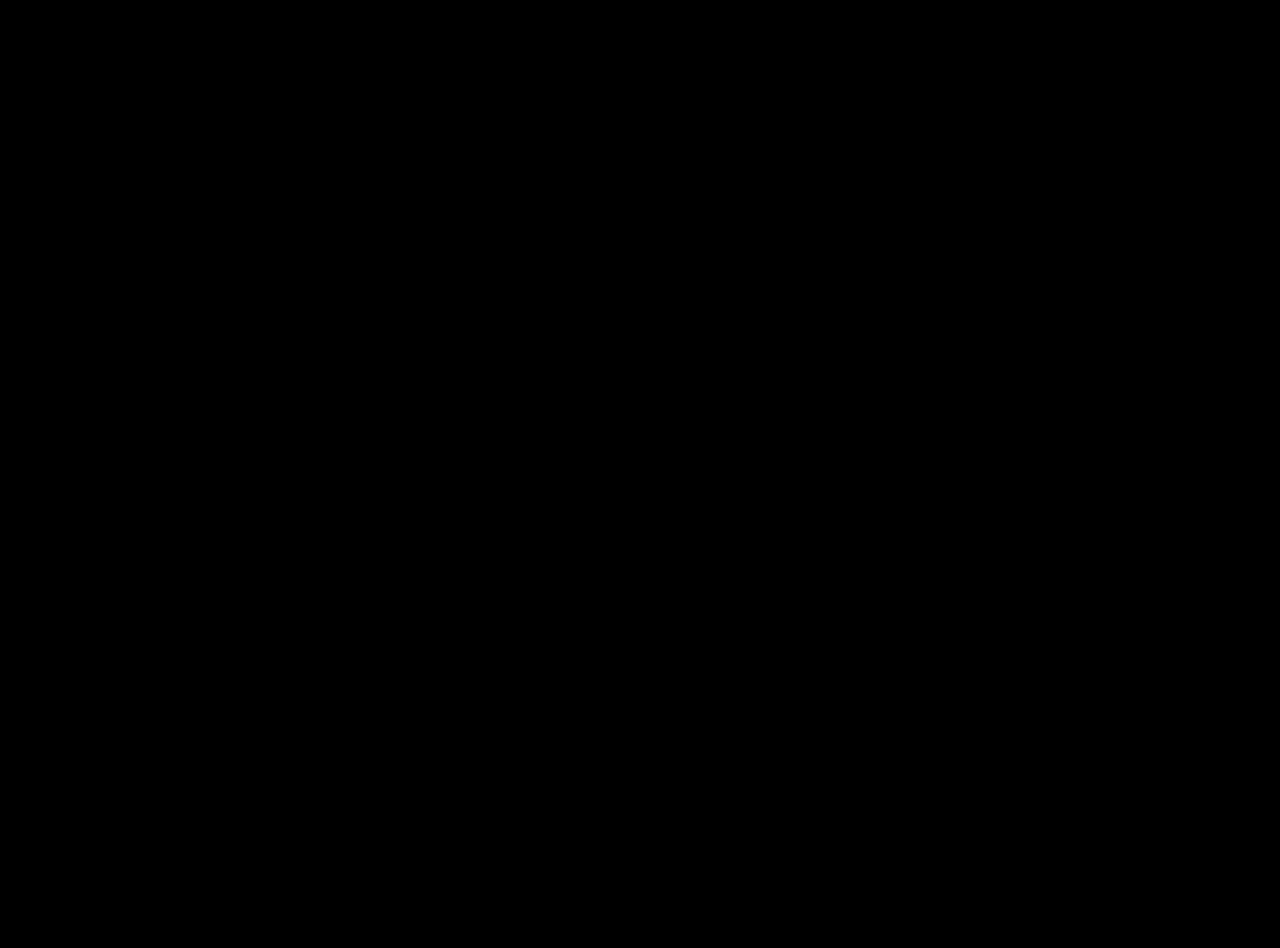
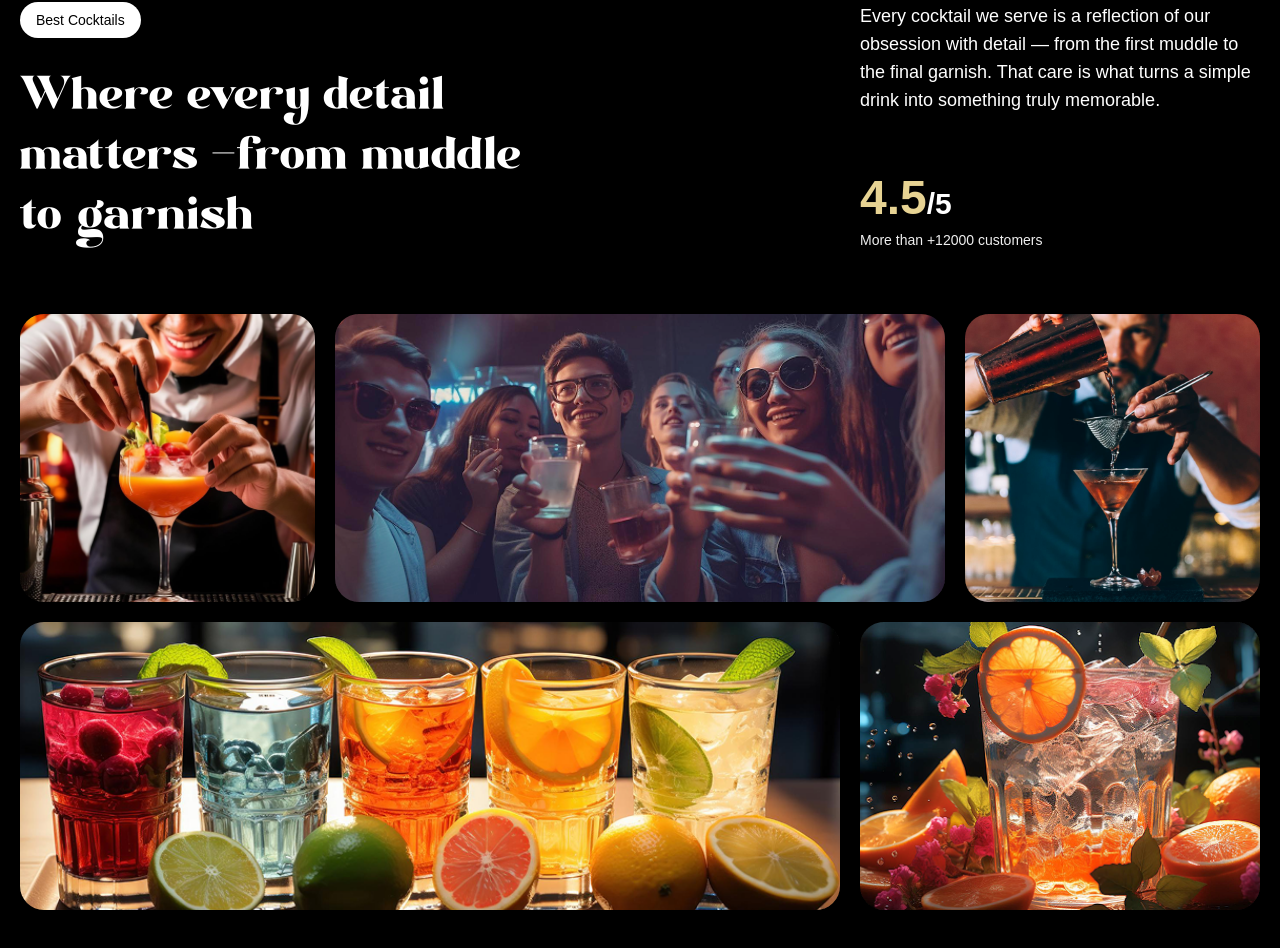
Before and after one commit to FebrioEvanHartanto/mojito-landing-page, a Next.js app: page / in a window 1280 px wide. Shown: the part 1710-2658 px from the top of the page. Before the commit the page ends 1600 px from the top, so only its background shows below. Built offline with nearby package versions, Linux system fonts and the light colour scheme; a web font is replaced by a local one.

Commit message:
Added about section and gsap animation

```diff
--- /dev/null
+++ b/app/components/About.tsx
@@ -0,0 +1,134 @@
+import gsap from 'gsap';
+import { SplitText} from 'gsap/all'
+import { useGSAP } from '@gsap/react'
+import Image from "next/image"
+
+const About = () => {
+    useGSAP(() => {
+        const titleSplit = SplitText.create('#about h2', {
+            type: 'words'
+        });
+
+        const textSplit = new SplitText('.about-text', {
+            type: 'lines'
+        });
+
+        const statsSplit = new SplitText('.stats p', {
+            type: 'lines'
+        });
+
+        const scrollTimeline = gsap.timeline({
+            scrollTrigger: {
+                trigger: '#about',
+                start: 'top center',
+            }
+        });
+
+        scrollTimeline
+            .from(titleSplit.words, {
+                opacity: 0,
+                yPercent: 100,
+                duration: 0.6,
+                ease: "expo.out",
+                stagger: 0.015,
+            })
+            .from(textSplit.lines, {
+                opacity: 0,
+                yPercent: 100,
+                duration: 0.6,
+                ease: "expo.out",
+                stagger: 0.04,
+            }, "-=0.3")
+            .from(statsSplit.lines, {
+                opacity: 0,
+                yPercent: 100,
+                duration: 0.5,
+                ease: "expo.out",
+                stagger: 0.05,
+            }, "-=0.2")
+            .from(".top-grid div, .bottom-grid div", {
+                opacity: 0,
+                scale: 0.97,
+                duration: 0.6,
+                ease: "power2.out",
+                stagger: 0.04,
+            }, "-=0.2");
+    })
+
+    return (
+        <div id="about">
+            <div className="mb-16 md:px-0 px-5">
+                <div className="content">
+                    <div className="md:col-span-8">
+                        <p className="badge">Best Cocktails</p>
+                        <h2>
+                            Where every detail matters <span className="text-white">-</span>
+                            from muddle to garnish
+                        </h2>
+                    </div>
+
+                    <div className="sub-content">
+                        <p className="about-text">
+                            Every cocktail we serve is a reflection of our obsession with detail — from the first muddle to the final garnish. That care is what turns a simple drink into something truly memorable.
+                        </p>
+
+                        <div className="stats">
+                            <p className="md:text-3xl text-xl font-bold">
+                                <span>4.5</span>/5
+                            </p>
+                            <p className="text-sm text-white-100">
+                                More than +12000 customers
+                            </p>
+                        </div>
+                    </div>
+                </div>
+            </div>
+
+            <div className="top-grid">
+                <div className="md:col-span-3 relative" >
+                    <div  className="noisy" />
+                    <Image src="/images/abt1.png"
+                           alt="grid-img-1"
+                           fill
+                           className="object-cover"/>
+                </div>
+
+                <div className="md:col-span-6 relative">
+                    <div  className="noisy" />
+                    <Image src="/images/abt2.png"
+                           alt="grid-img-2"
+                           fill
+                           className="object-cover"/>
+                </div>
+
+                <div className="md:col-span-3 relative">
+                    <div  className="noisy" />
+                    <Image src="/images/abt5.png"
+                           alt="grid-img-5"
+                           fill
+                           className="object-cover"/>
+                </div>
+            </div>
+
+            <div className="bottom-grid">
+                <div className="md:col-span-8 relative">
+                    <div  className="noisy" />
+                    <Image src="/images/abt3.png"
+                           alt="grid-img-3"
+                           fill
+                           className="object-cover"/>
+                </div>
+
+                <div className="md:col-span-4 relative">
+                    <div  className="noisy" />
+                    <Image src="/images/abt4.png"
+                           alt="grid-img-4"
+                           fill
+                           className="object-cover"/>
+                </div>
+            </div>
+
+        </div>
+    )
+}
+export default About
--- a/app/components/Hero.tsx
+++ b/app/components/Hero.tsx
@@ -91,7 +91,7 @@
     return (
         <>
             <section id="hero" ref={heroRef} className="noisy">
-                <h1 className="title">MOJITO</h1>
+                <h1 className="title">CONCOCTA</h1>
 
                 <Image
                     src="/images/hero-left-leaf.png"
@@ -112,7 +112,7 @@
                 <div className="body">
                     <div className="content">
                         <div className="space-y-5 hidden md:block">
-                            <p>Cool. Crisp. Classic.</p>
+                            <p className="subtitle">Cool. Crisp. Classic.</p>
                             <p className="subtitle">
                                 Sip the Spirit
                                 <br />
@@ -126,7 +126,7 @@
                                 creative flair, and timeless recipes — designed to delight your
                                 senses.
                             </p>
-                            <Link href="#cocktails">View Cocktails</Link>
+                            <Link href="#cocktails" className="subtitle text-left">View Cocktails</Link>
                         </div>
                     </div>
                 </div>
--- a/app/globals.css
+++ b/app/globals.css
@@ -223,7 +223,7 @@
       }
 
       img {
-        @apply object-cover w-full h-full;
+        @apply object-cover;
       }
     }
 
--- a/app/page.tsx
+++ b/app/page.tsx
@@ -3,10 +3,10 @@
 import gsap from 'gsap';
 import {ScrollTrigger, SplitText} from "gsap/all";
 gsap.registerPlugin(ScrollTrigger,SplitText);
-import Image from "next/image";
 import Navbar from "@/app/components/Navbar";
 import Hero from "@/app/components/Hero";
 import Cocktails from "@/app/components/Cocktails";
+import About from "@/app/components/About";
 
 
 export default function Home() {
@@ -15,6 +15,7 @@
        <Navbar />
        <Hero />
        <Cocktails />
+       <About />
    </main>
   );
 }
```
